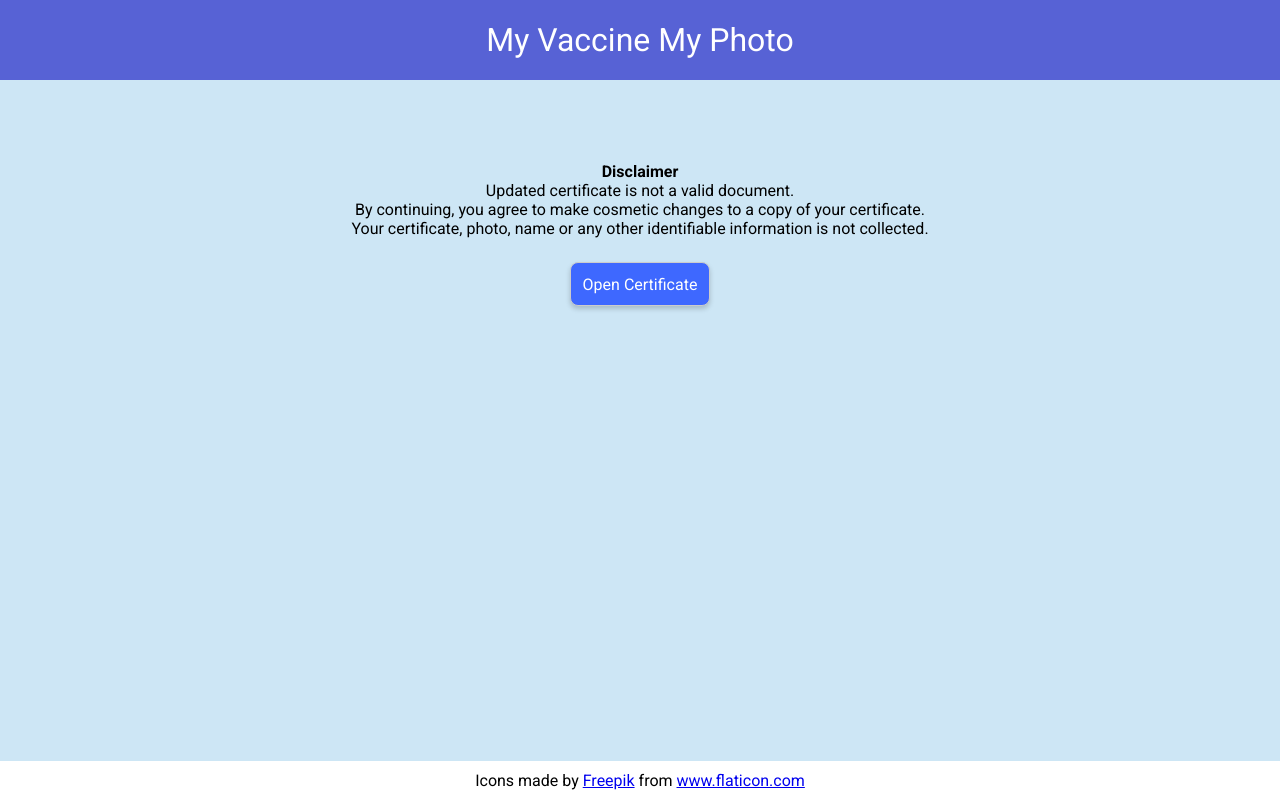
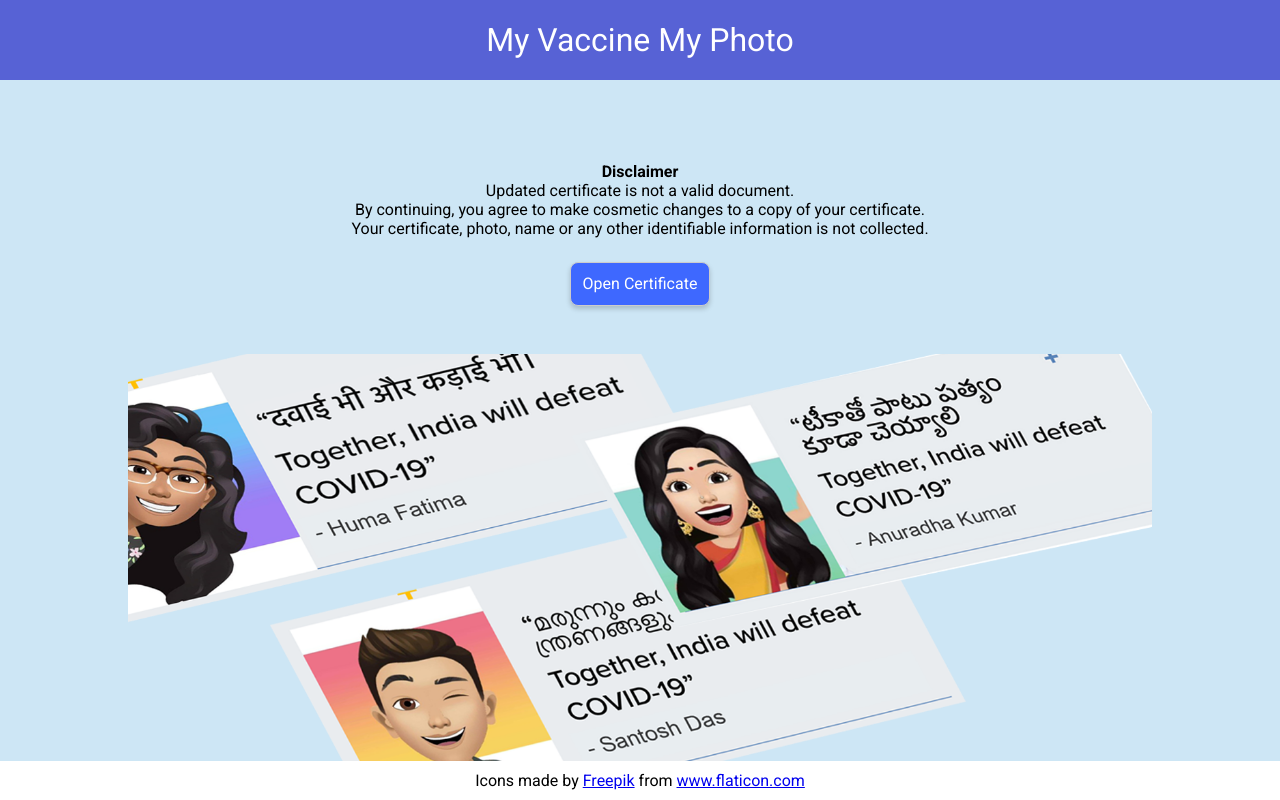
Before and after one commit to meanfry/my-certificate, a React (Create React App) app: page / in a window 1280 px wide. Built offline with nearby package versions, Linux system fonts and the light colour scheme.

Commit message:
home page

```diff
--- a/src/home/Home.css
+++ b/src/home/Home.css
@@ -2,16 +2,32 @@
     display: flex;
     flex-direction: row;
     padding: 8px 16px;
+    height: 100%;
 }
 
 .container section {
     flex: 1 1 100%;
     display: flex;
-    justify-content: center;
+    justify-content: space-around;
 }
 
 .container section.preview {
     overflow: auto;
+}
+
+section.home {
+    flex-direction: column;
+    justify-content: space-around;
+}
+
+.home-image {
+    text-align: center;
+    margin: 0 -16px;
+}
+
+.home-image img {
+    width: 1024px;
+    max-width: 100%;
 }
 
 @media screen and (max-width: 600px) {
@@ -22,7 +38,6 @@
 
 .file-upload-block {
     margin: 1rem;
-    padding: 1rem;
     text-align: center;
 }
 
--- a/src/home/Home.tsx
+++ b/src/home/Home.tsx
@@ -79,8 +79,8 @@ export const HomeComponent = () => {
         <div className="container">
             {
                 !base64PDF &&
-                <section className="user-input">
-
+                <>
+                    <section className="home">
                         <div className="file-upload-block">
                             <div style={{ "margin": "12px 0 24px" }}>
                                 <strong>Disclaimer</strong>
@@ -95,7 +95,11 @@ export const HomeComponent = () => {
                             <input type="file" id="certificate-pdf" name="certificate-pdf" accept="application/pdf"
                                 onChange={handleFileUpload}></input>
                         </div>
+                        <div className="home-image">
+                            <img src="/home.png" alt="Sample of certificate with details updated for demo" />
+                        </div>
                     </section>
+                </>
             }
             {
                 base64PDF &&
```
Also changed, not shown: public/home.png (added). Lines whose indentation alone changed are shown as unchanged.
